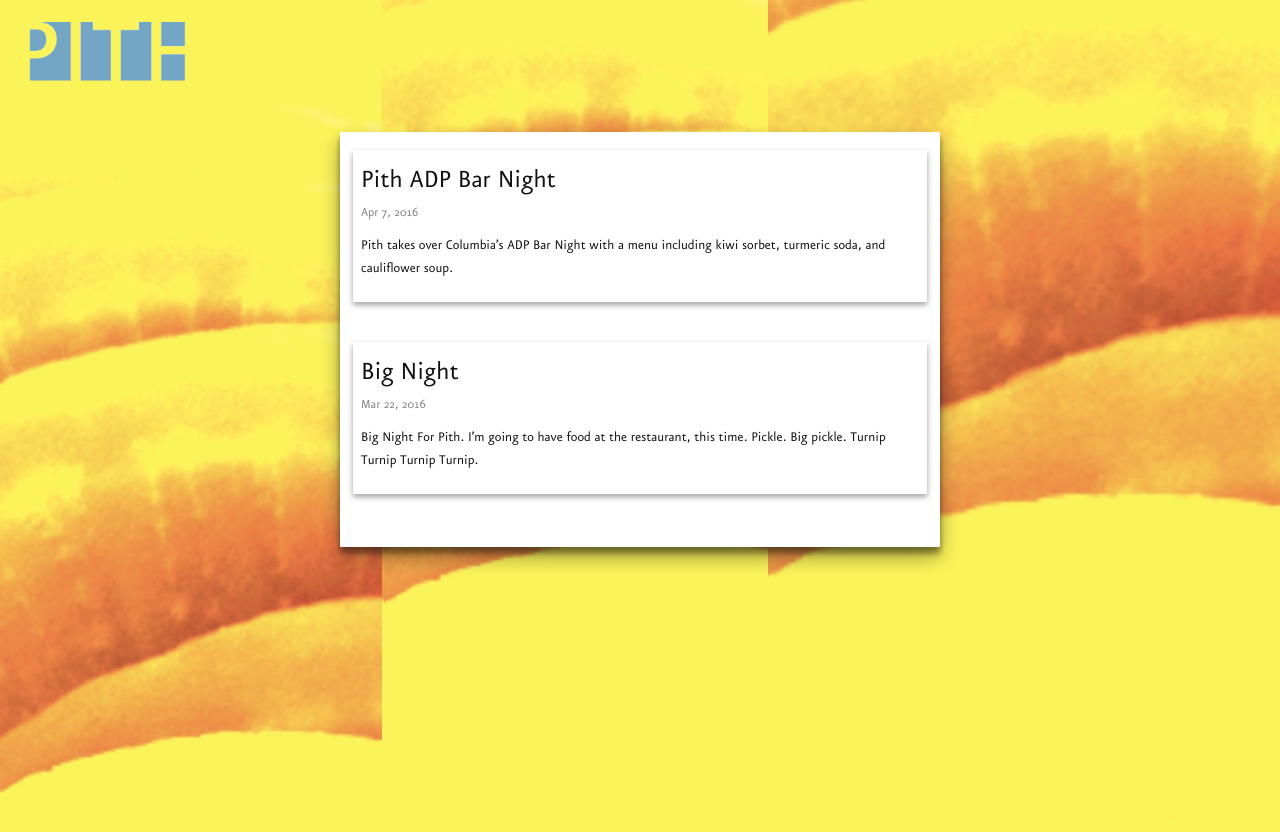
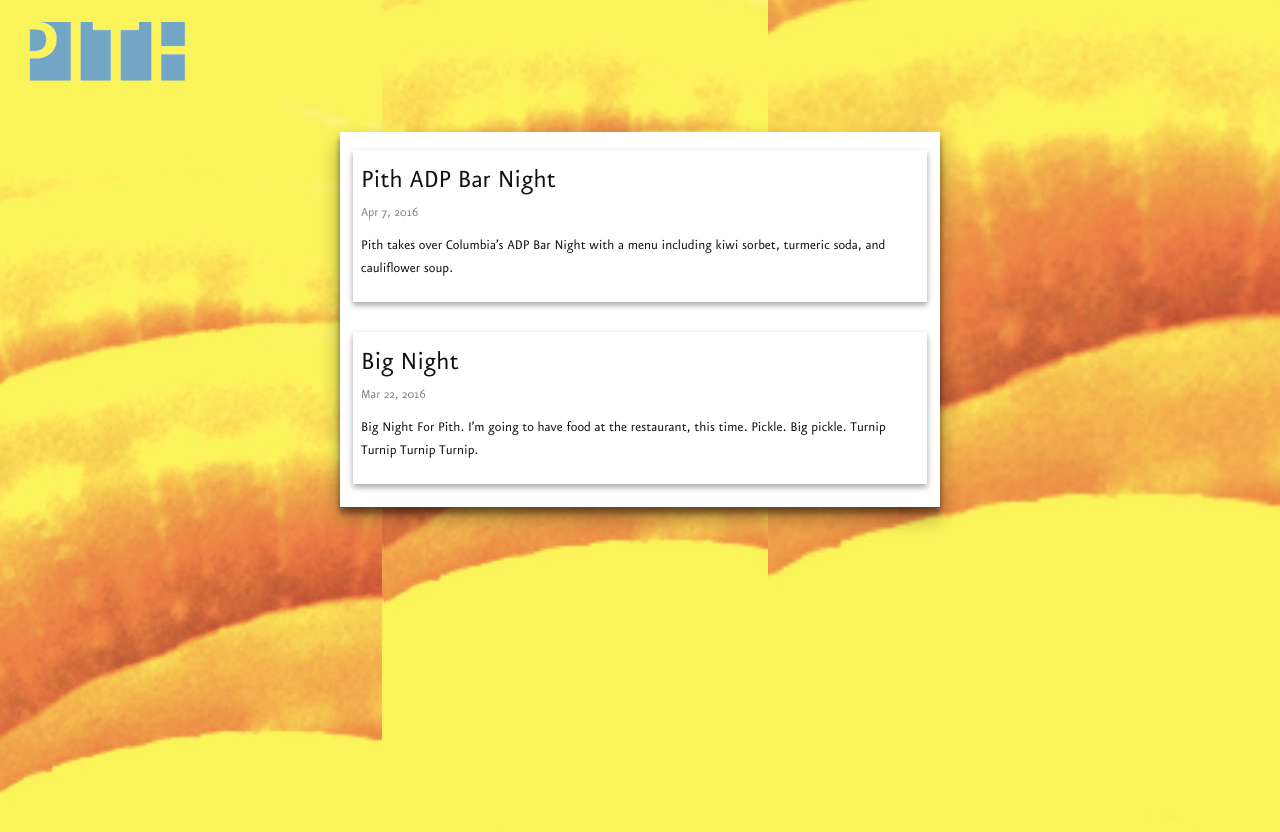
Before and after one commit to zoe-pith/pith-site, a Jekyll site: the page built from events.html, in a window 1280 px wide. Shown: the top 832 px of the page. Built offline with Jekyll 4.4.1, drawn with Linux system fonts in a browser that asks for light colours.

Commit message:
clean up events page a bit

```diff
--- a/_sass/_layout.scss
+++ b/_sass/_layout.scss
@@ -212,7 +212,16 @@
       min-width: 50%;
       padding: 8px;
       box-shadow: 0 3px 6px rgba(0,0,0,0.16), 0 3px 6px rgba(0,0,0,0.23);
-      margin: 10px 5px $spacing-unit 5px;
+
+      margin-left: 5px;
+      margin-right: 5px;
+
+      &:first-child {
+        margin-top: 10px;
+      }
+      &:not(:last-child) {
+        margin-bottom: $spacing-unit;
+      }
     }
 }
 
```
